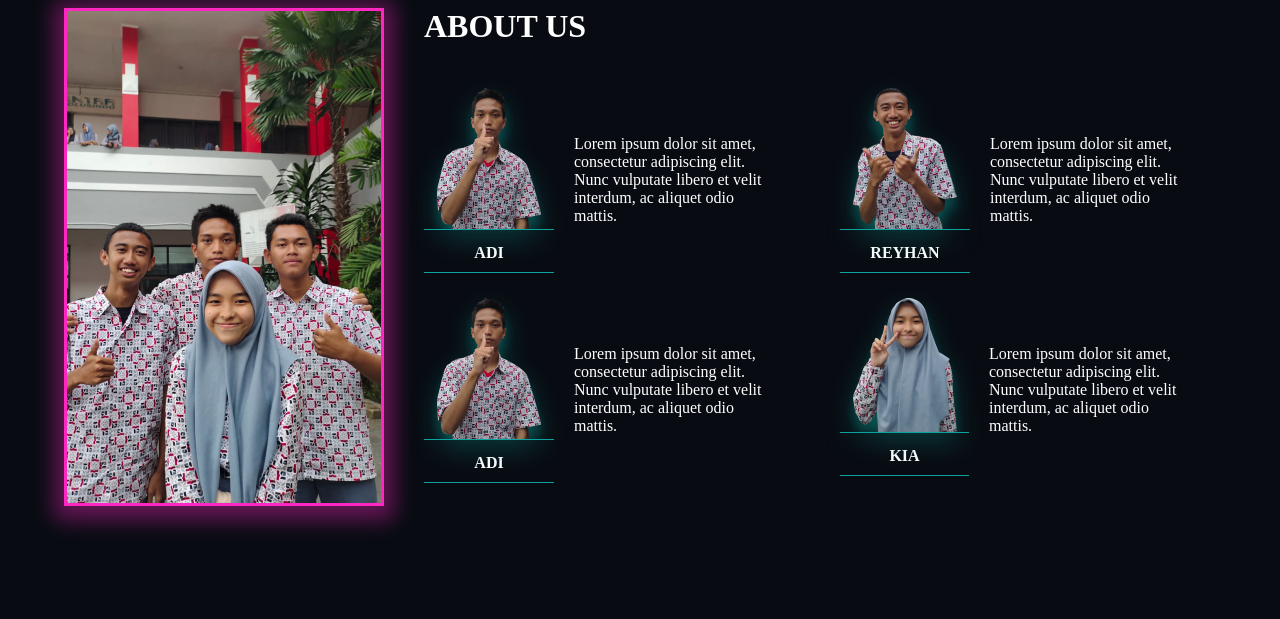
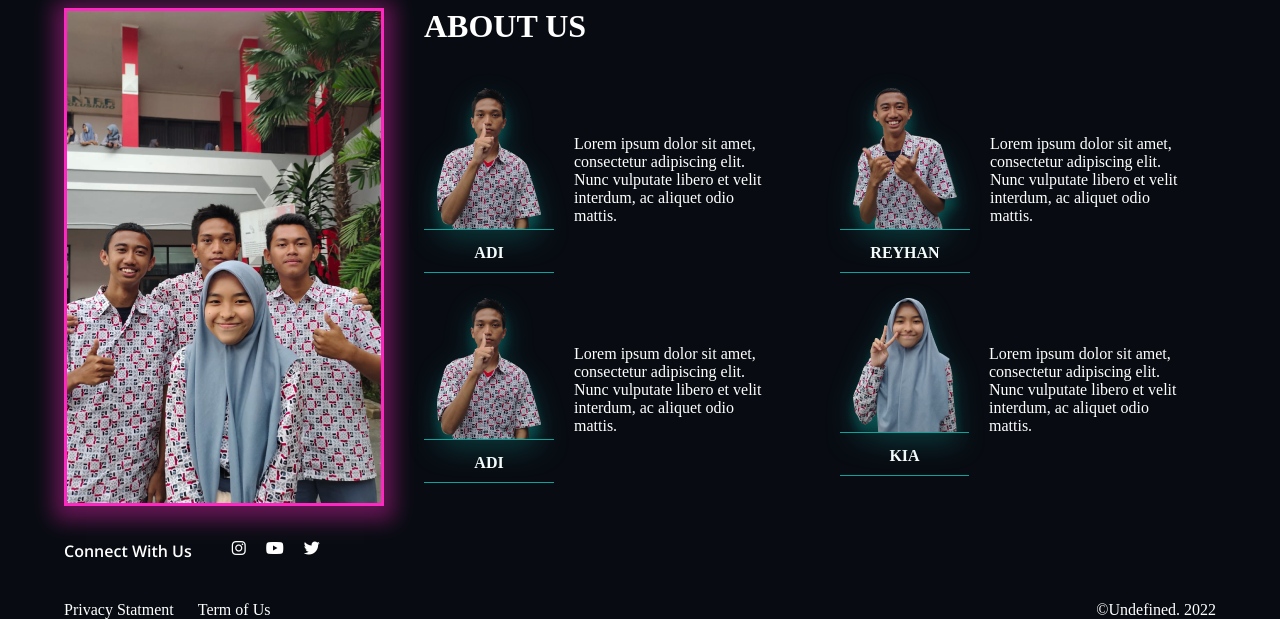
Before and after one commit to setyawannn/TEFA_team-portfolio, a plain HTML site: page index.html in a window 1280 px wide. Shown: the part 822-1441 px from the top of the page. Before the commit the page ends 1362 px from the top, so only its background shows below. Drawn offline with nearby package versions, Linux system fonts and the light colour scheme.

Commit message:
add: footer

```diff
--- a/assets/style.css
+++ b/assets/style.css
@@ -301,3 +301,36 @@ margin: 50px 0;
 .person-content p{
 width: 90%;
 }
+
+/* footer */
+footer{
+  margin:0 auto;
+  width: 90%;
+  color:#ffffff;
+
+
+  }
+  footer .link-footer{
+      display: flex;
+      gap:24px;
+      margin-bottom:39px;
+  }
+  footer .link-footer-2{
+      display: flex;
+      gap:24px;
+      justify-content: space-between;
+      align-items: center;
+  }
+  footer .about-us{
+      display: flex;
+      gap:24px;
+  }
+  footer h1{
+      font-size: 16px;
+      font-family: Open sans;
+      font-weight: 700;
+  }
+  footer .link-sosmed i{
+      margin-left: 16px;
+   margin-left: 16px;
+  }
--- a/index.html
+++ b/index.html
@@ -7,6 +7,7 @@
   <meta name="viewport" content="width=device-width, initial-scale=1.0">
   <title>Undefined - Our Portfolio</title>
   <link rel="stylesheet" href="./assets/style.css">
+  <script src="https://kit.fontawesome.com/0647311a12.js" crossorigin="anonymous"></script>
 
 </head>
 
@@ -122,6 +123,26 @@
     </div>
     </div>
 
+    <footer>
+      <div class="link-footer">
+      <h1>Connect With Us</h1>
+      <div class="link-sosmed">
+        <i class="fa-brands fa-instagram"></i>
+        <i class="fa-brands fa-youtube"></i>
+        <i class="fa-brands fa-twitter"></i>
+      </div>
+      </div>
+      <div class="link-footer-2">
+    <div class="about-us">
+    <p>Privacy Statment</p>
+    <p>Term of Us</p>
+  </div>
+  <div class="copyright">
+    <p>©Undefined. 2022</p>
+  </div>  </div>
+
+    </footer>
+
 
 
 
```
